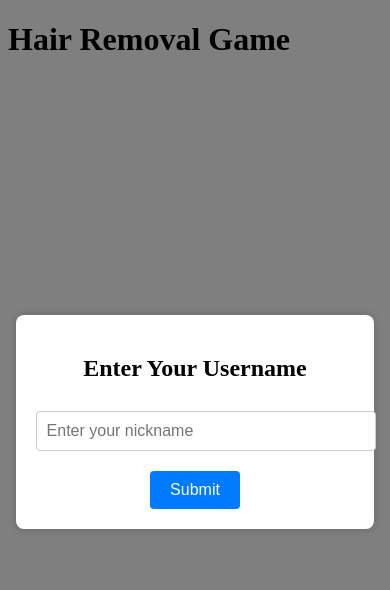
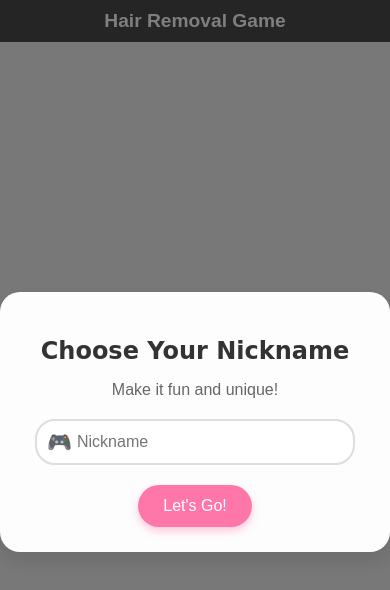
Before and after one commit to VisageDvachevsky/ClickerGame, a React (Create React App) app in the folder frontend/clickerwebapp/: page / in a window 390 px wide. Shown: the top 590 px of the page. Built offline with nearby package versions, Linux system fonts and the light colour scheme.

Commit message:
mobile app interface: start

```diff
--- a/frontend/clickerwebapp/public/index.html
+++ b/frontend/clickerwebapp/public/index.html
@@ -3,7 +3,7 @@
   <head>
     <meta charset="utf-8" />
     <link rel="icon" href="%PUBLIC_URL%/favicon.ico" />
-    <meta name="viewport" content="width=device-width, initial-scale=1" />
+    <meta name="viewport" content="width=device-width, initial-scale=1, maximum-scale=1, user-scalable=no">
     <meta name="theme-color" content="#000000" />
     <meta
       name="description"
--- /dev/null
+++ b/frontend/clickerwebapp/src/App.css
@@ -0,0 +1,80 @@
+/* App.css */
+body, html {
+    margin: 0;
+    padding: 0;
+    width: 100%;
+    height: 100%;
+    overflow: hidden;
+    font-family: Arial, sans-serif;
+}
+
+.App {
+    display: flex;
+    flex-direction: column;
+    height: 100vh;
+    background-color: #f0f0f0;
+}
+
+.game-title {
+    text-align: center;
+    padding: 10px;
+    margin: 0;
+    background-color: #4a4a4a;
+    color: white;
+    font-size: 1.5rem;
+}
+
+.game-container {
+    display: flex;
+    flex-direction: column;
+    align-items: center;
+    justify-content: center;
+    height: calc(100% - 50px); /* Subtract the height of the title */
+}
+
+/* Adjust HairCounter styles */
+.hair-counter-container {
+    position: absolute;
+    top: 60px;
+    right: 10px;
+    width: 40px;
+    height: 200px;
+}
+
+/* Adjust Character styles */
+.character-container {
+    display: flex;
+    justify-content: center;
+    align-items: center;
+    height: 100%;
+}
+
+.character-image {
+    max-width: 90%;
+    max-height: 90%;
+    object-fit: contain;
+}
+
+/* UsernameModal styles (if needed) */
+.username-modal {
+    position: fixed;
+    top: 50%;
+    left: 50%;
+    transform: translate(-50%, -50%);
+    background-color: white;
+    padding: 20px;
+    border-radius: 10px;
+    box-shadow: 0 0 10px rgba(0,0,0,0.1);
+}
+
+/* Add any additional mobile-specific styles here */
+@media (max-width: 768px) {
+    .game-title {
+        font-size: 1.2rem;
+    }
+
+    .hair-counter-container {
+        width: 30px;
+        height: 150px;
+    }
+}
--- a/frontend/clickerwebapp/src/App.js
+++ b/frontend/clickerwebapp/src/App.js
@@ -1,13 +1,18 @@
 import React, { useState, useEffect } from 'react';
 import Character from './components/character/Character';
+import HairCounter from './components/hairSidebar/hairCounter';
 import UsernameModal from './components/usernameModal/UsernameModal';
 import Cookies from 'js-cookie';
 import axios from 'axios';
+import { getHairStatus, addToBuffer } from './services/hairService';
+import './App.css';
 
 const API_BASE_URL = 'http://localhost:5000/API';
 
 function App() {
     const [userId, setUserId] = useState(null);
+    const [hairCount, setHairCount] = useState(0);
+    const maxHairCount = 5000;
 
     const checkAutoLogin = async (userIdFromCookie) => {
         try {
@@ -17,6 +22,7 @@ function App() {
 
             if (response.data.success) {
                 setUserId(userIdFromCookie);
+                fetchHairStatus(userIdFromCookie);
             } else {
                 Cookies.remove('userId');
             }
@@ -32,17 +38,33 @@ function App() {
         }
     }, []);
 
-    const handleUsernameSubmit = (userId) => {
-        setUserId(userId);
+    const fetchHairStatus = async (id) => {
+        const count = await getHairStatus(id);
+        setHairCount(count);
+    };
+
+    const handleUsernameSubmit = (id) => {
+        setUserId(id);
+        fetchHairStatus(id);
+    };
+
+    const handleRemoveHair = () => {
+        if (hairCount > 0) {
+            setHairCount(prev => prev - 1);
+            addToBuffer(userId, 1);
+        }
     };
 
     return (
         <div className="App">
-            <h1>Hair Removal Game</h1>
+            <h1 className="game-title">Hair Removal Game</h1>
             {!userId ? (
                 <UsernameModal onSubmit={handleUsernameSubmit} />
             ) : (
-                <Character userId={userId} />
+                <div className="game-container">
+                    <HairCounter hairCount={hairCount} maxHairCount={maxHairCount} />
+                    <Character userId={userId} hairCount={hairCount} onRemoveHair={handleRemoveHair} />
+                </div>
             )}
         </div>
     );
--- /dev/null
+++ b/frontend/clickerwebapp/src/components/hairSidebar/hairCounter.css
@@ -0,0 +1,47 @@
+.hair-counter-container {
+    display: flex;
+    flex-direction: column;
+    align-items: center;
+    justify-content: center;
+    width: 80px;
+    margin-right: 20px;
+}
+
+.hair-counter-bar {
+    position: relative;
+    width: 100%;
+    height: 400px;
+    background: linear-gradient(180deg, #ff77a9 0%, #ffb3c6 100%);
+    border-radius: 20px;
+    box-shadow: 0 0 10px rgba(0, 0, 0, 0.2);
+    overflow: hidden;
+}
+
+.hair-counter-fill {
+    position: absolute;
+    bottom: 0;
+    width: 100%;
+    height: 100%;
+    background: linear-gradient(45deg, #ffb3c6 25%, #ff77a9 25%, #ff77a9 50%, #ffb3c6 50%, #ffb3c6 75%, #ff77a9 75%, #ff77a9 100%);
+    background-size: 40px 40px; /* Увеличено для лучшего визуального эффекта */
+    animation: move-vertical 2s linear infinite;
+    border-radius: 20px 20px 0 0;
+}
+
+@keyframes move-vertical {
+    0% {
+        background-position: 0 0;
+    }
+    100% {
+        background-position: 0 40px;
+    }
+}
+
+.hair-counter-text {
+    margin-top: 10px;
+    font-size: 18px;
+    font-family: 'Comic Sans MS', sans-serif;
+    color: #333;
+    text-align: center;
+    text-shadow: 0 2px 2px rgba(0, 0, 0, 0.1);
+}
--- /dev/null
+++ b/frontend/clickerwebapp/src/components/hairSidebar/hairCounter.js
@@ -0,0 +1,22 @@
+import React from 'react';
+import './hairCounter.css';
+
+const HairCounter = ({ hairCount, maxHairCount }) => {
+    const percentage = Math.min(Math.max((hairCount / maxHairCount) * 100, 0), 100);
+
+    return (
+        <div className="hair-counter-container">
+            <div className="hair-counter-bar">
+                <div
+                    className="hair-counter-fill"
+                    style={{ height: `${percentage}%` }}
+                />
+            </div>
+            <div className="hair-counter-text">
+                {percentage.toFixed(1)}%
+            </div>
+        </div>
+    );
+};
+
+export default HairCounter;
--- a/frontend/clickerwebapp/src/components/usernameModal/UsernameModal.css
+++ b/frontend/clickerwebapp/src/components/usernameModal/UsernameModal.css
@@ -9,36 +9,105 @@
     align-items: center;
     justify-content: center;
     z-index: 1000;
+    opacity: 0;
+    animation: fadeIn 0.3s forwards;
+}
+
+@keyframes fadeIn {
+    from { opacity: 0; }
+    to { opacity: 1; }
 }
 
 .modal-content {
-    background: #fff;
-    padding: 20px;
-    border-radius: 8px;
+    background: #fdfdfd;
+    padding: 25px 35px;
+    border-radius: 20px;
     text-align: center;
-    box-shadow: 0 0 10px rgba(0, 0, 0, 0.2);
+    box-shadow: 0 10px 20px rgba(0, 0, 0, 0.1);
+    max-width: 350px;
+    width: 90%;
+    animation: bounceIn 0.6s ease-out forwards;
+    position: relative;
+    overflow: hidden;
+}
+
+@keyframes bounceIn {
+    0% { transform: scale(0.8); opacity: 0; }
+    50% { transform: scale(1.1); opacity: 0.8; }
+    100% { transform: scale(1); opacity: 1; }
+}
+
+.modal-content h2 {
+    font-family: 'Comic Sans MS', 'Arial', sans-serif;
+    font-size: 24px;
+    color: #333;
+    margin-bottom: 10px;
+}
+
+.modal-content p {
+    font-family: 'Arial', sans-serif;
+    font-size: 16px;
+    color: #666;
+    margin-bottom: 20px;
+}
+
+.input-container {
+    position: relative;
+    display: flex;
+    align-items: center;
+    justify-content: center;
 }
 
 .username-input {
     width: 100%;
-    padding: 10px;
-    margin-top: 10px;
-    border: 1px solid #ccc;
-    border-radius: 4px;
+    padding: 12px 20px 12px 40px;
+    border: 2px solid #ddd;
+    border-radius: 20px;
     font-size: 16px;
+    background: #fff;
+    color: #333;
+    transition: border-color 0.2s ease, box-shadow 0.2s ease;
+    position: relative;
+    z-index: 2;
+}
+
+.username-input:focus {
+    border-color: #ff77a9;
+    outline: none;
+    box-shadow: 0 0 8px rgba(255, 119, 169, 0.6);
+}
+
+.nickname-icon {
+    position: absolute;
+    left: 12px;
+    font-size: 20px;
+    pointer-events: none;
+    z-index: 3;
+}
+
+.username-input:focus  {
+    transform: scaleX(1);
+    opacity: 1;
 }
 
 .submit-button {
     margin-top: 20px;
-    padding: 10px 20px;
+    padding: 12px 25px;
     font-size: 16px;
     color: #fff;
-    background-color: #007bff;
+    background-color: #ff77a9;
     border: none;
-    border-radius: 4px;
+    border-radius: 25px;
     cursor: pointer;
+    box-shadow: 0 4px 8px rgba(255, 119, 169, 0.4);
+    transition: background-color 0.3s ease, transform 0.2s ease;
 }
 
 .submit-button:hover {
-    background-color: #0056b3;
+    background-color: #ff5c93;
+    transform: scale(1.05);
 }
+
+.submit-button:active {
+    transform: scale(0.95);
+}
--- a/frontend/clickerwebapp/src/components/usernameModal/UsernameModal.js
+++ b/frontend/clickerwebapp/src/components/usernameModal/UsernameModal.js
@@ -38,23 +38,28 @@ const UsernameModal = ({ onSubmit }) => {
     return (
         <div className="modal-backdrop">
             <div className="modal-content">
-                <h2>Enter Your Username</h2>
+                <h2>Choose Your Nickname</h2>
+                <p>Make it fun and unique!</p>
                 <form onSubmit={handleSubmit}>
+                    <div className="input-container">
                         <input
                             type="text"
                             value={username}
                             onChange={handleChange}
-                        placeholder="Enter your nickname"
+                            placeholder="Nickname"
                             className="username-input"
                             required
                         />
+                        <span className="nickname-icon">🎮</span>
+                    </div>
                     <button type="submit" className="submit-button">
-                        Submit
+                        Let's Go!
                     </button>
                 </form>
             </div>
         </div>
     );
+
 };
 
 export default UsernameModal;
```
Also changed, not shown: frontend/clickerwebapp/src/components/character/Character.css (+38 -7 lines), frontend/clickerwebapp/src/components/character/Character.js (+11 -22 lines), frontend/clickerwebapp/src/services/hairService.js (+24 -4 lines), frontend/clickerwebapp/src/pages/GameScreen.css (added), frontend/clickerwebapp/src/pages/GameScreen.js (added). Lines whose indentation alone changed are shown as unchanged.
